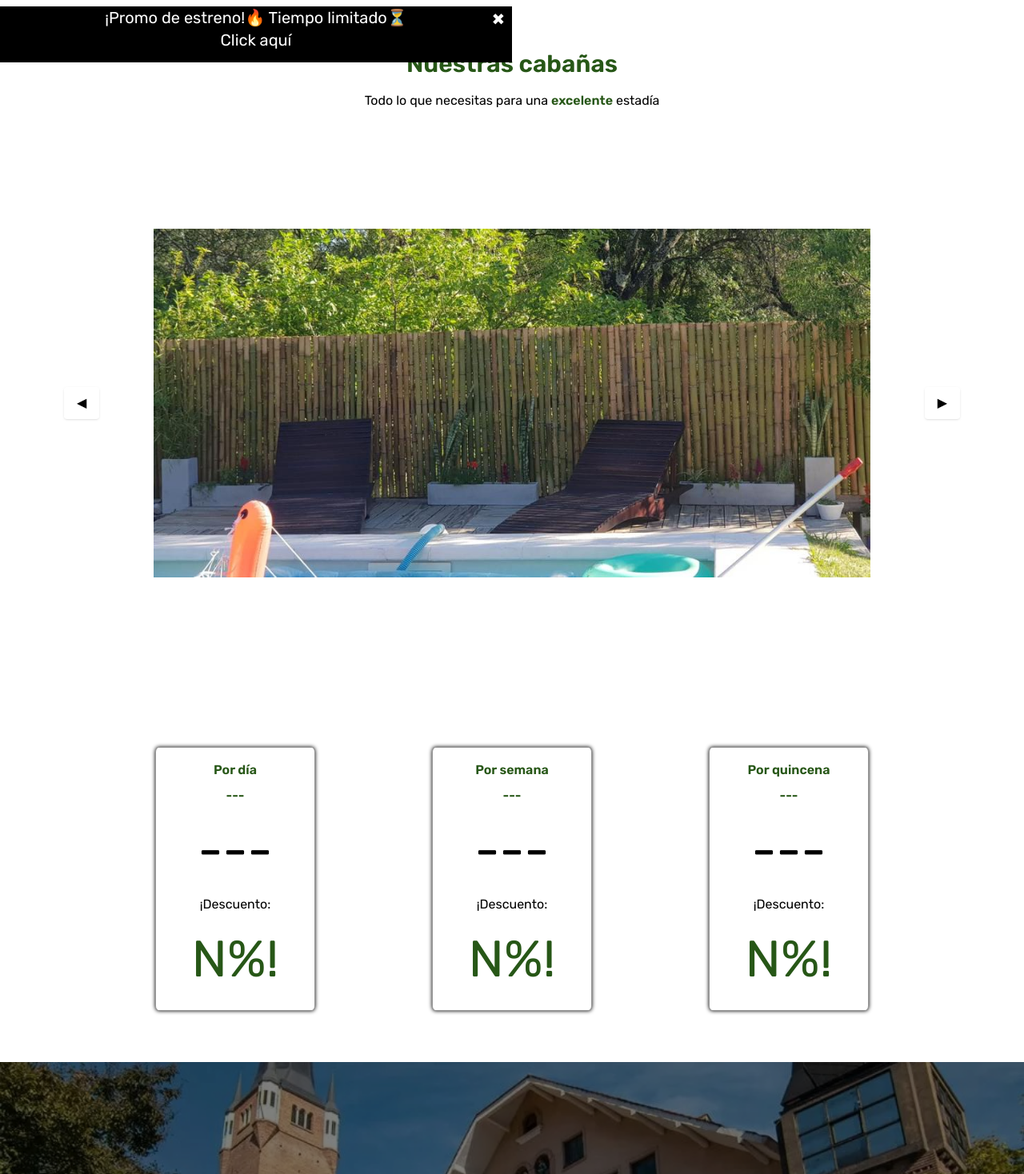
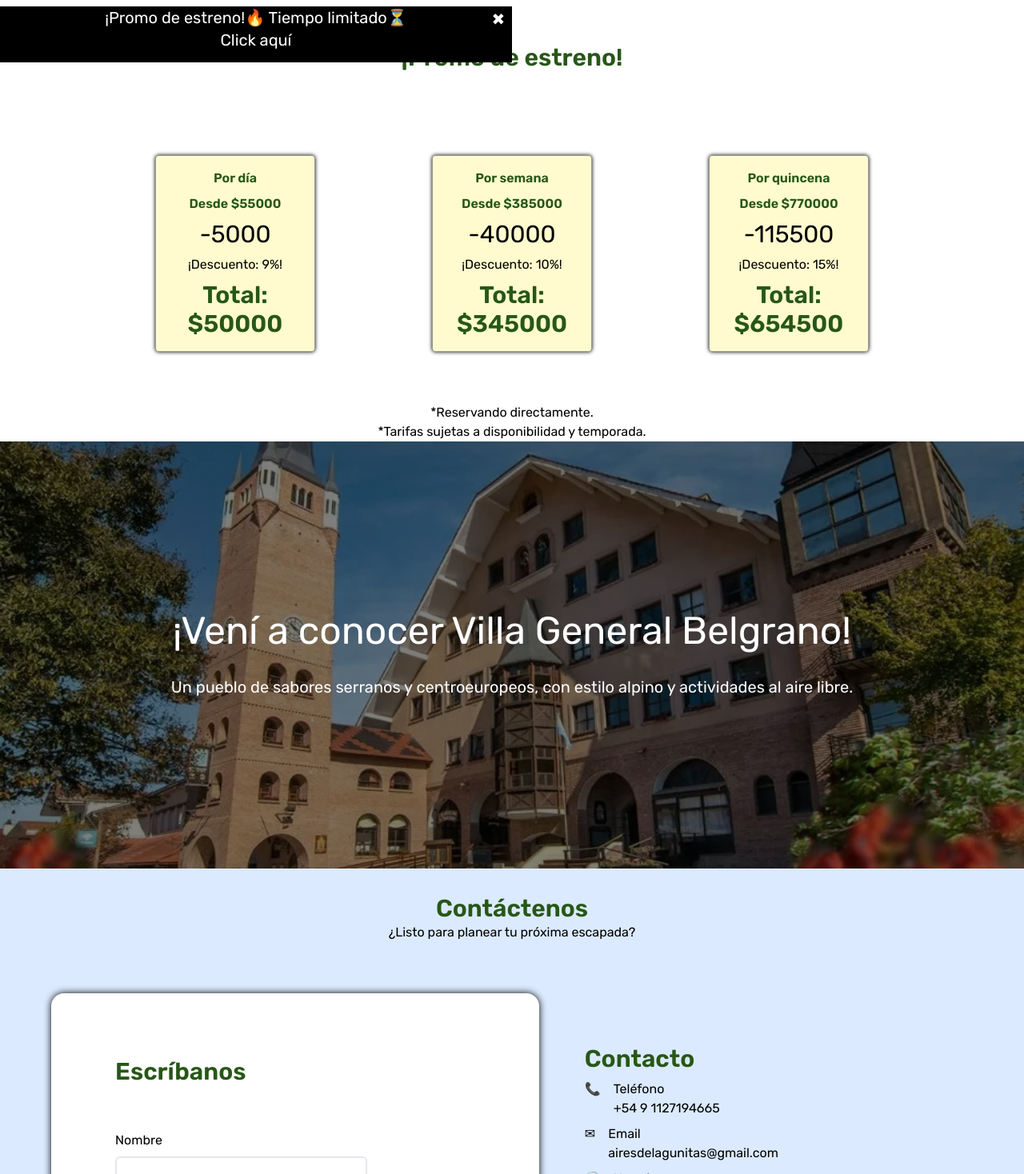
Before and after one commit to Nahuel1077/AiresDeLagunitas, a Next.js app: page /tarifas in a window 1280 px wide. Shown: the part 722-2190 px from the top of the page at 80% size. Built offline with nearby package versions, Linux system fonts and the light colour scheme.

Commit message:
re-deploying last commmit bc unsuccessful

```diff
--- a/app/components/Contact.js
+++ b/app/components/Contact.js
@@ -1,3 +1,5 @@
+import Link from "next/link"
+
 export default function Contact(){
 
     return(
@@ -42,14 +44,14 @@ export default function Contact(){
                                 📞
                                 <ul className="flex flex-col items-start">
                                     <li>Teléfono</li>
-                                    <li>1127194665</li>
+                                    <Link href="https://wa.link/d5uwck">+54 9 1127194665</Link>
                                 </ul>
                             </div>
                             <div className="flex flex-row gap-4">
                                 ✉
                                 <ul className="flex flex-col items-start">
                                     <li>Email</li>
-                                    <li>airesdelagunitas@gmail.com</li>
+                                    <Link href="mailto:airesdelagunitas@gmail.com?subject=Consulta%20sobre%20reserva">airesdelagunitas@gmail.com</Link>
                                 </ul>
                             </div>
                             <div className="flex flex-row gap-4">
--- /dev/null
+++ b/app/faq/page.js
@@ -0,0 +1,60 @@
+'use client'
+import Image from "next/image";
+import Link from "next/link";
+import { useState } from "react";
+
+export default function Faq(){
+
+    const qa = [
+        {id:1, pregunta:"¿Dónde están ubicadas las cabañas?", respuesta:"Las cabañas se encuentran en Villa General Belgrano, en el barrio cerrado 'Las Lagunitas', a 10 minutos del centro cívico, y con salida a la ruta camino a Los Reartes."},
+        {id:2, pregunta:"¿Incluye desayuno?", respuesta:"Por el momento, no tenemos servicio de comidas en general, pero podemos darte unas excelentes recomendaciones de lugares para comer bien y que son amigables al bolsillo."},
+        {id:3, pregunta:"¿A qué hora se hace el check-in? ¿Y a qué hora el check-out?", respuesta:"Para ingresar pedimos que sea después del mediodía, aunque se puede arreglar para entrar por la mañana, sujeto a disponibilidad. El check-out es hasta las 11am."},
+        {id:4, pregunta:"¿Cuentan con estacionamiento?", respuesta:"Si, tenemos estacionamiento incluido para vehículos de 2 ejes."},
+        {id:5, pregunta:"¿Qué documentación debo presentar para ingresar?", respuesta:"Únicamente con DNI o pasaporte para poder firmar el check-in."},
+        {id:6, pregunta:"¿Cuándo pago por la estadía?", respuesta:"Al momento de reservar se toma el 50% de la estadía. El saldo restante se abona al ingresar, sin excepciones."},
+        {id:7, pregunta:"¿Se aceptan mascotas?", respuesta:"No, no aceptamos mascotas de ningún tipo."},
+        {id:8, pregunta:"¿Puedo recibir visitas no alojadas en el hotel?", respuesta:"Este servicio tiene cargo adicional por persona y está sujeto a disponibilidad, con el fin de no superar la capacidad máxima del complejo."},
+        {id:9, pregunta:"Soy turista extranjero, ¿cómo evito el IVA?", respuesta:"Para ello, es necesario cumplir con los siguientes requisitos: 1) Pagar tu cuenta de hotel mediante tarjeta de débito o crédito internacional emitida fuera de la República Argentina. 2)Presentar para su digitalización, al momento de realizar el pago, tu pasaporte (o documento de identidad válido) con el sello de ingreso al país o ticket emitido por la Dirección de Migraciones de tu ingreso. 3) Ningún argentino y/o Argentina puede haberse alojado en la misma habitación durante la estadía. "},
+    ];
+
+    const [isOpen, setIsOpen] = useState(null);
+
+    return(
+        <section className="flex flex-col items-center gap-4">
+             <div className="flex flex-col items-center justify-center w-full bg-gray-100">
+                <div className="flex flex-row items-center w-full">
+                    <Image
+                    src="/img/hero2.jpg"
+                    alt="portada"
+                    width={2000}
+                    height={2000}
+                    className="sm:w-full sm:h-[90vh] object-contain sm:object-cover object-top brightness-50"
+                    />
+                </div>
+                <div className="absolute flex flex-col gap-4 sm:gap-[3rem] text-white items-center justify-center sm:text-3xl">
+                    <h1 className="sm:text-6xl text-xl text-shadow-lg text-center">Preguntas frecuentes</h1>
+                    <p className="sm:text-3xl text-xl text-shadow-lg">No te quedes con la duda</p>
+                </div>
+                <div className="xl:absolute sm:bottom-[300px] xl:block contents relative z-10 items-center justify-center sm:text-3xl pt-1.5 sm:p-0">
+                    <Link href="#"><button className="button">Reservar</button></Link>
+                </div>
+            </div>
+            <div className="flex sm:flex-row flex-col items-center justify-center sm:gap-6 sm:p-10 p-4 w-full">
+                <div className="flex flex-col sm:grid sm:grid-cols-2 sm:justify-items-start sm:gap-6 gap-10 sm:items-center w-full">
+                    {qa.map((q) => (
+                        <div key={q.id} className="flex flex-col sm:p-2 sm:w-[40vw]">
+                            <div className="flex flex-row gap-4 items-start justify-between">
+                                <a className="sm:text-xl">{q.pregunta}</a>
+                                <button className="grayscale-100" onClick={() => setIsOpen(isOpen === q.id ? null : q.id)}>
+                            {isOpen === q.id ? "🔺" : "🔻"}
+                                </button>
+                            </div>
+                            {isOpen === q.id && (<div className="animate__animated animate__bounceInDown">
+                                <p className="sm:text-xl">{q.respuesta}</p>
+                            </div>)}
+                        </div>))}
+                </div>
+            </div>
+        </section>
+    );
+};
--- a/app/globals.css
+++ b/app/globals.css
@@ -41,7 +41,6 @@ body {
   border: 1px solid rgb(150, 150, 150);
   border-radius: 2%;
   box-shadow: black 0px 0px 5px 0px;
-  background-color: white;
 }
 
 .cardImage{
--- a/app/layout.js
+++ b/app/layout.js
@@ -5,6 +5,7 @@ import Contact from "./components/Contact";
 import Nav from "./components/Nav";
 import Banner from "./components/Banner";
 import 'animate.css';
+import Link from "next/link";
 
 const rubik = Rubik({
   weight: ['400', '600', '900'],
@@ -46,10 +47,10 @@ export default function RootLayout({ children }) {
           </div>
           <Contact/>
           <section className="flex flex-col p-6 sm:flex-row-reverse gap-6 justify-around items-center bg-black">
-          <ul className="flex flex-col sm:flex-row gap-2 text-white items-center text-md">
-            <li>Tarifas</li>
-            <li>Reservas</li>
-            <li>Contacto</li>
+          <ul className="flex flex-col  gap-2 text-white items-center text-md">
+            <Link href="/faq">FAQ</Link>
+            <Link href="#">Reservas</Link>
+            <Link href="https://drive.google.com/file/d/1cIs1G59Jhd0PJicem7LUxk6emLb8Op6q/view">Términos y condiciones</Link>
           </ul>
           <Image
           width={200}
--- a/app/page.js
+++ b/app/page.js
@@ -1,7 +1,6 @@
 import Image from "next/image";
 import Carousel from "./components/Carousel";
 import Activities from "./components/Activities";
-import GridImages from "./components/GridImages";
 import Link from "next/link";
 
 export default function Home() {
@@ -20,7 +19,7 @@ export default function Home() {
           <p className="sm:text-3xl text-shadow-lg">Animate a respirar el aire de las sierras</p>
         </div>
         <div className="xl:absolute sm:bottom-[300px] xl:block contents relative z-10 items-center justify-center sm:text-3xl pt-1.5 sm:p-0">
-          <Link href="/tarifas"><button className="button">Ver tarifas</button></Link>
+          <Link href="/tarifas/#promo"><button className="button">Ver tarifas</button></Link>
         </div>
       </div>
       <div className="w-full text-justify sm:text-center p-3 sm:p-20 bg-gray-100">
--- a/app/tarifas/page.js
+++ b/app/tarifas/page.js
@@ -5,13 +5,13 @@ import Link from "next/link";
 export default function Tarifas() {
 
     const tarifas = [
-        {id:1, title:"día", price:"---", discount:"---", percent:"N%"},
-        {id:2, title:"semana", price:"---", discount:"---", percent:"N%"},
-        {id:3, title:"quincena", price:"---", discount:"---", percent:"N%"},
+        {id:1, title:"día", price:55000, discount:5000,},
+        {id:2, title:"semana", price:385000, discount:40000,},
+        {id:3, title:"quincena", price:770000, discount:115500,},
     ];
 
     return(
-        <section>
+        <section className="flex flex-col items-center gap-4">
             <div className="flex flex-col items-center justify-center w-full bg-gray-100">
                 <div className="flex flex-row items-center w-full">
                     <Image
@@ -41,18 +41,22 @@ export default function Tarifas() {
                 <p className="sm:text-3xl text-xl text-shadow-lg">A pocos minutos del centro</p>
             </div>
             <div className="xl:absolute sm:bottom-[300px] xl:block contents relative z-10 items-center justify-center sm:text-3xl pt-1.5 sm:p-0">
-                <Link href="#"><button className="button">Reservar</button></Link>
+                <Link href="#"><button className="button" id="promo">Booking</button></Link>
             </div>
             </div>
-            <Carousel/>
-            <div className="flex flex-col lg:flex-row gap-4 items-start p-6 sm:p-16 justify-evenly">
-                {tarifas.map((t) => (<div key={t.id} className="card flex flex-col gap-2 w-[200px] text-center p-4">
-                    <h4 className="h3">Por {t.title}</h4>
-                    <h3 className="h3">{t.price}</h3>
-                    <h1 className="h1">{t.discount}</h1>
-                    <p>¡Descuento:</p>
-                    <h1 className="h1 text-[#275717]">{t.percent}!</h1>
-                </div>))}
+            <div className="flex flex-col items-center w-full">
+                <h3 className="highlight sm:h1 text-3xl text-center sm:p-10 p-4">¡Promo de estreno!</h3>
+                <div className="flex flex-col lg:flex-row gap-4 items-center p-6 sm:p-16 justify-evenly w-full">
+                    {tarifas.map((t) => (<div key={t.id} className="card bg-[#fffbce] flex flex-col gap-2 w-[200px] text-center p-4 justify-self-stretch">
+                        <h4 className="h3">Por {t.title}</h4>
+                        <h3 className="h3">Desde ${t.price}</h3>
+                        <h1 className="text-3xl">-{t.discount}</h1>
+                        <p>¡Descuento: {Math.round(t.discount/t.price*100)}%!</p>
+                        <h1 className="text-3xl font-semibold text-[#275717]">Total: ${t.price-t.discount}</h1>
+                    </div>))}
+                </div>
+                <p>*Reservando directamente.</p>
+                <p>*Tarifas sujetas a disponibilidad y temporada.</p>
             </div>
 
         </section>
```
Also changed, not shown: 1 other file (tests, documents, lock files or other folders).
